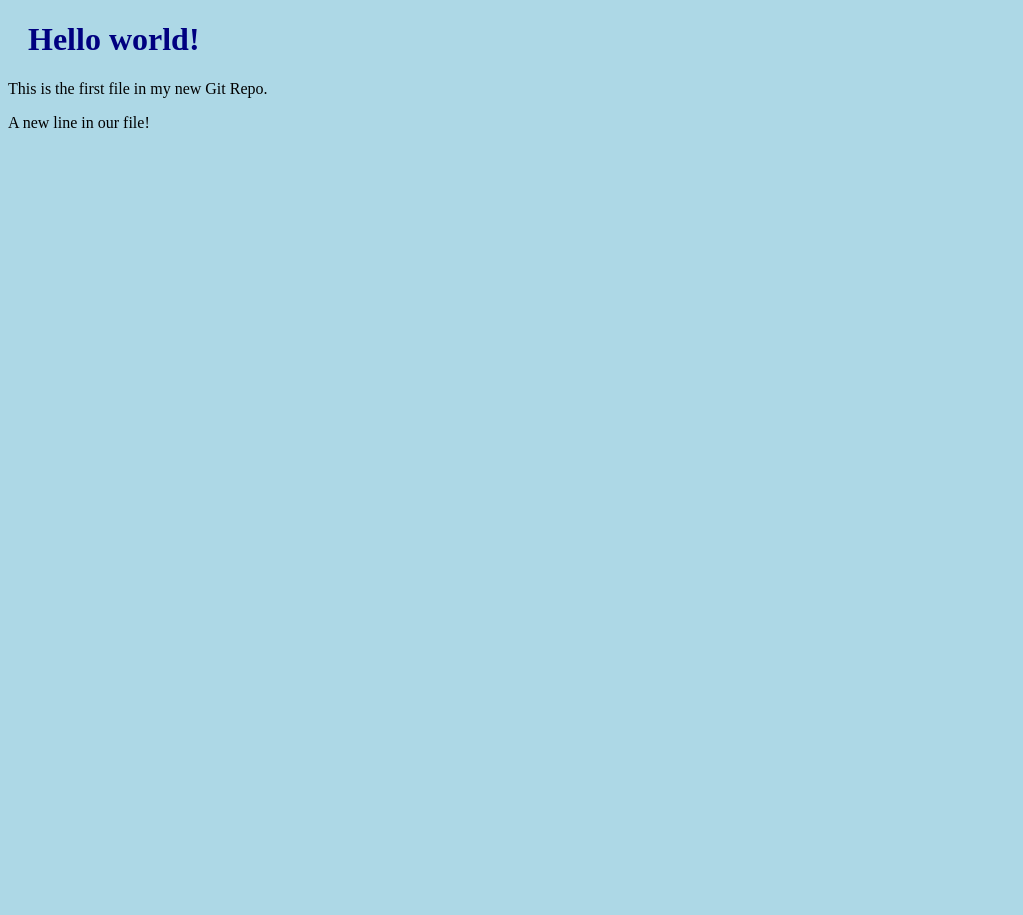
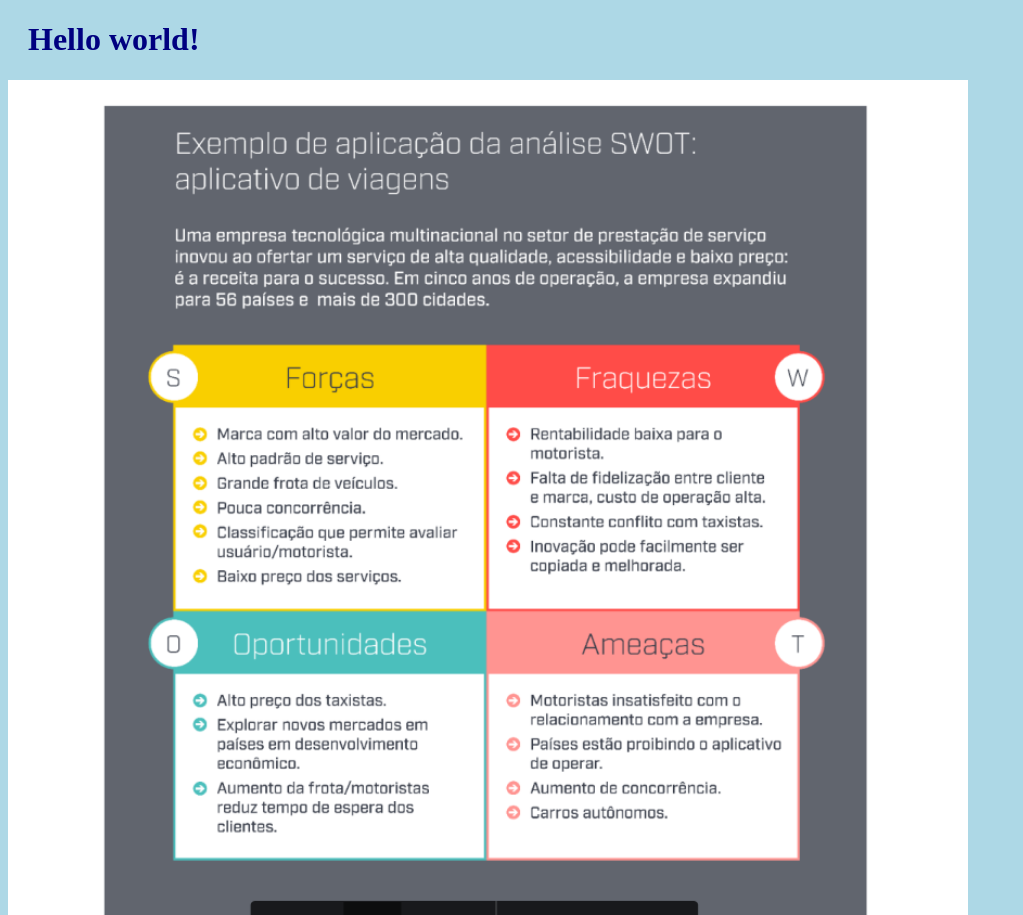
Before and after one commit to oriana0615/Devops, a plain HTML site: page index.html in a window 1280 px wide. Shown: the top 915 px of the page, without its empty margins (0-1023 px from the left). Before the commit the page ends 800 px from the top, so only its background shows below. Drawn offline with Linux system fonts and the light colour scheme.

Commit message:
Added image to Hello World

```diff
--- a/index.html
+++ b/index.html
@@ -6,6 +6,8 @@
 	</head>
 	<body>
 		<h1>Hello world!</h1>
+		<div><img src="Exemplo de analisis .png" alt="Hello World from Space"
+			style="width:100%;max-width:960px"></div>
 		<p>This is the first file in my new Git Repo.</p>
 		<p>A new line in our file!</p>
 	</body>
```
Also changed, not shown: Exemplo de analisis .png (added).
